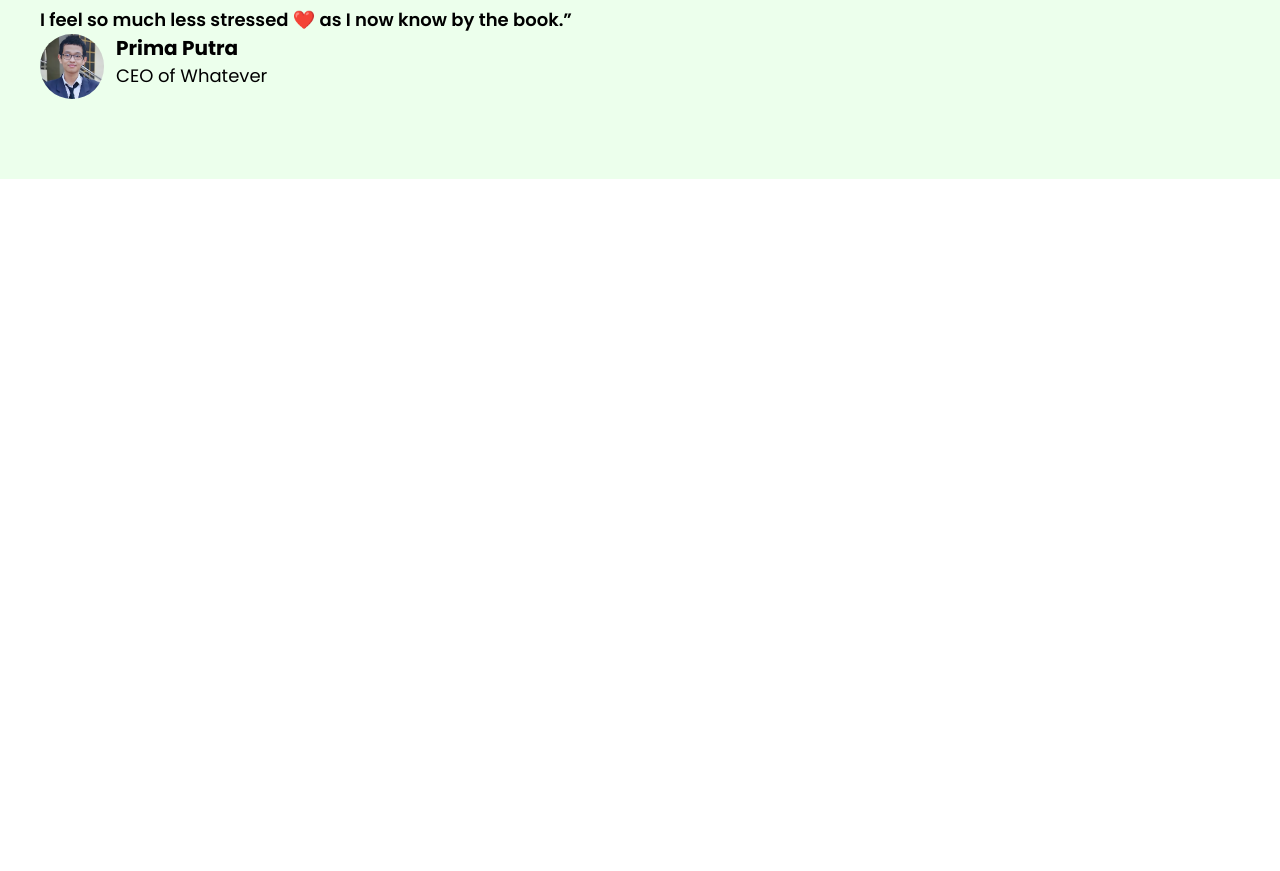
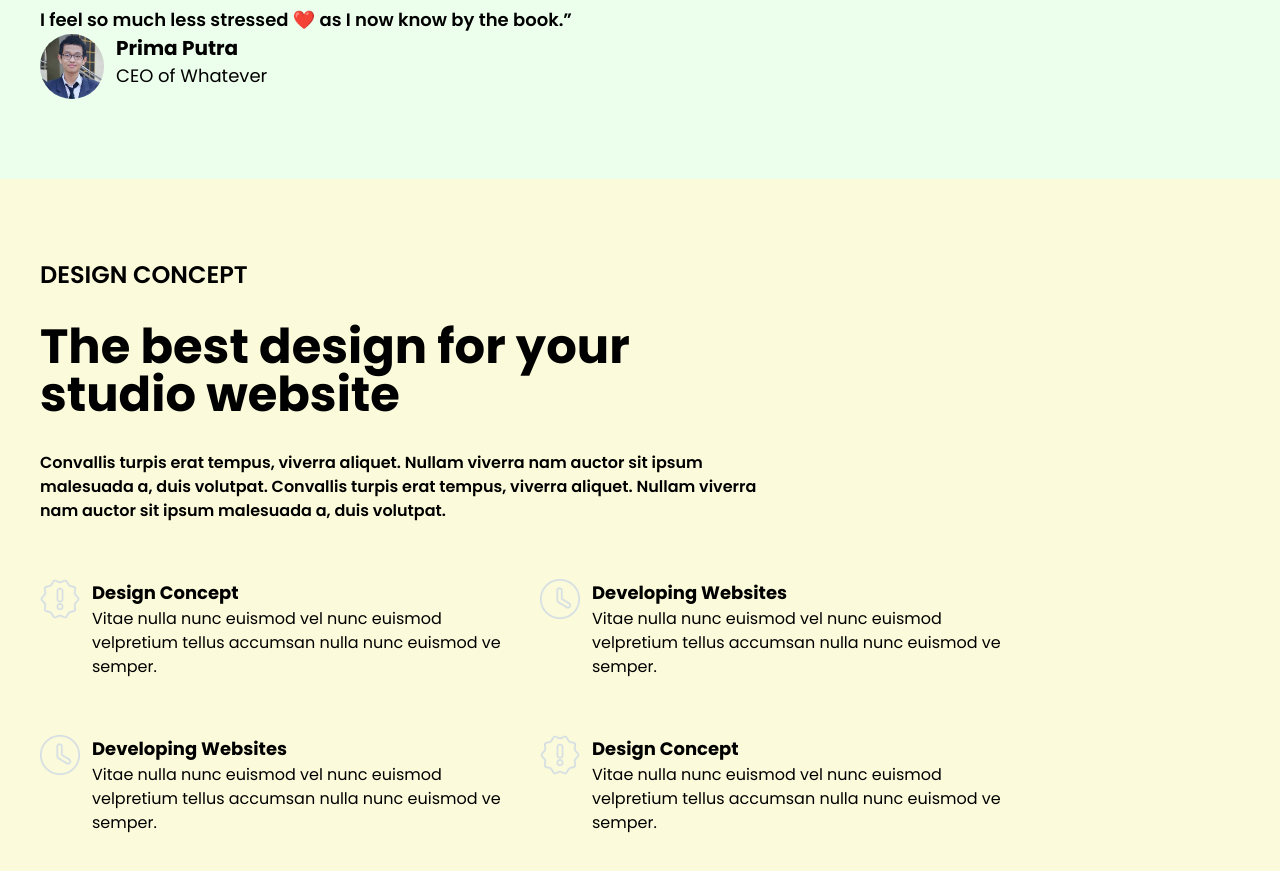
Before and after one commit to primatara42/landing-page-tailwindcss, a website: page src/index.html in a window 1280 px wide. Shown: the part 639-1510 px from the top of the page. Before the commit the page ends 818 px from the top, so only its background shows below. Drawn offline with nearby package versions, Linux system fonts and the light colour scheme; a web font is replaced by a local one.

Commit message:
create text_section

```diff
--- a/src/index.html
+++ b/src/index.html
@@ -66,7 +66,7 @@
               class="hero_redaction_text_container space-y-16 max-w-[50%] md:max-w-full md:text-center"
             >
               <div class="hero_redaction_text_content space-y-5">
-                <h3 class="text-3xl font-semibold md:text-2xl">
+                <h3 class="text-2xl font-semibold md:text-xl">
                   DESIGN INSPIRATION
                 </h3>
                 <h1 class="text-6xl font-bold md:text-4xl">
@@ -83,7 +83,9 @@
               <img src="img/jumbotron.jpg" alt="" class="w-[550px]" />
             </div>
           </div>
-          <div class="hero_review text-lg md:flex md:flex-col md:items-center md:space-y-5">
+          <div
+            class="hero_review text-lg md:flex md:flex-col md:items-center md:space-y-5"
+          >
             <p class="font-semibold">
               I feel so much less stressed ❤️ as I now know by the book.”
             </p>
@@ -104,6 +106,78 @@
         </div>
       </section>
       <!-- Hero Section End -->
+
+      <!-- Text Section Start -->
+      <section class="text_section bg-[#FBFADA]">
+        <div class="text_section_container px-10 py-20 space-y-14">
+          <div
+            class="text_section_designconcept space-y-8 max-w-[60%] md:max-w-full"
+          >
+            <h3 class="text-2xl font-semibold md:text-xl">DESIGN CONCEPT</h3>
+            <h1 class="text-5xl font-bold">
+              The best design for your studio website
+            </h1>
+            <p class="font-semibold">
+              Convallis turpis erat tempus, viverra aliquet. Nullam viverra nam
+              auctor sit ipsum malesuada a, duis volutpat. Convallis turpis erat
+              tempus, viverra aliquet. Nullam viverra nam auctor sit ipsum
+              malesuada a, duis volutpat.
+            </p>
+          </div>
+          <div
+            class="text_section_features flex flex-wrap gap-x-5 [&>*]:w-[40%] gap-y-14 md:justify-between sm:flex-col sm:w-full sm:[&>*]:mx-auto sm:[&>*]:w-full"
+          >
+            <div class="text_section_features_card flex gap-x-3">
+              <div class="text_section_features_card_image_container">
+                <img src="img/Icon Artwork.png" alt="" class="min-w-10" />
+              </div>
+              <div class="text_section_features_card_text_container">
+                <h1 class="font-bold text-lg">Design Concept</h1>
+                <p>
+                  Vitae nulla nunc euismod vel nunc euismod velpretium tellus
+                  accumsan nulla nunc euismod ve semper.
+                </p>
+              </div>
+            </div>
+            <div class="text_section_features_card flex gap-x-3">
+              <div class="text_section_features_card_image_container">
+                <img src="img/Icon Artwork (1).png" alt="" class="min-w-10" />
+              </div>
+              <div class="text_section_features_card_text_container">
+                <h1 class="font-bold text-lg">Developing Websites</h1>
+                <p>
+                  Vitae nulla nunc euismod vel nunc euismod velpretium tellus
+                  accumsan nulla nunc euismod ve semper.
+                </p>
+              </div>
+            </div>
+            <div class="text_section_features_card flex gap-x-3">
+              <div class="text_section_features_card_image_container">
+                <img src="img/Icon Artwork (2).png" alt="" class="min-w-10" />
+              </div>
+              <div class="text_section_features_card_text_container">
+                <h1 class="font-bold text-lg">Developing Websites</h1>
+                <p>
+                  Vitae nulla nunc euismod vel nunc euismod velpretium tellus
+                  accumsan nulla nunc euismod ve semper.
+                </p>
+              </div>
+            </div>
+            <div class="text_section_features_card flex gap-x-3">
+              <div class="text_section_features_card_image_container">
+                <img src="img/Icon Artwork (3).png" alt="" class="min-w-10" />
+              </div>
+              <div class="text_section_features_card_text_container">
+                <h1 class="font-bold text-lg">Design Concept</h1>
+                <p>
+                  Vitae nulla nunc euismod vel nunc euismod velpretium tellus
+                  accumsan nulla nunc euismod ve semper.
+                </p>
+              </div>
+            </div>
+          </div>
+        </div>
+      </section>
     </main>
   </body>
 </html>
```
Also changed, not shown: src/img/Icon Artwork (1).png (added), src/img/Icon Artwork (2).png (added), src/img/Icon Artwork (3).png (added), src/img/Icon Artwork.png (added), src/output.css.
